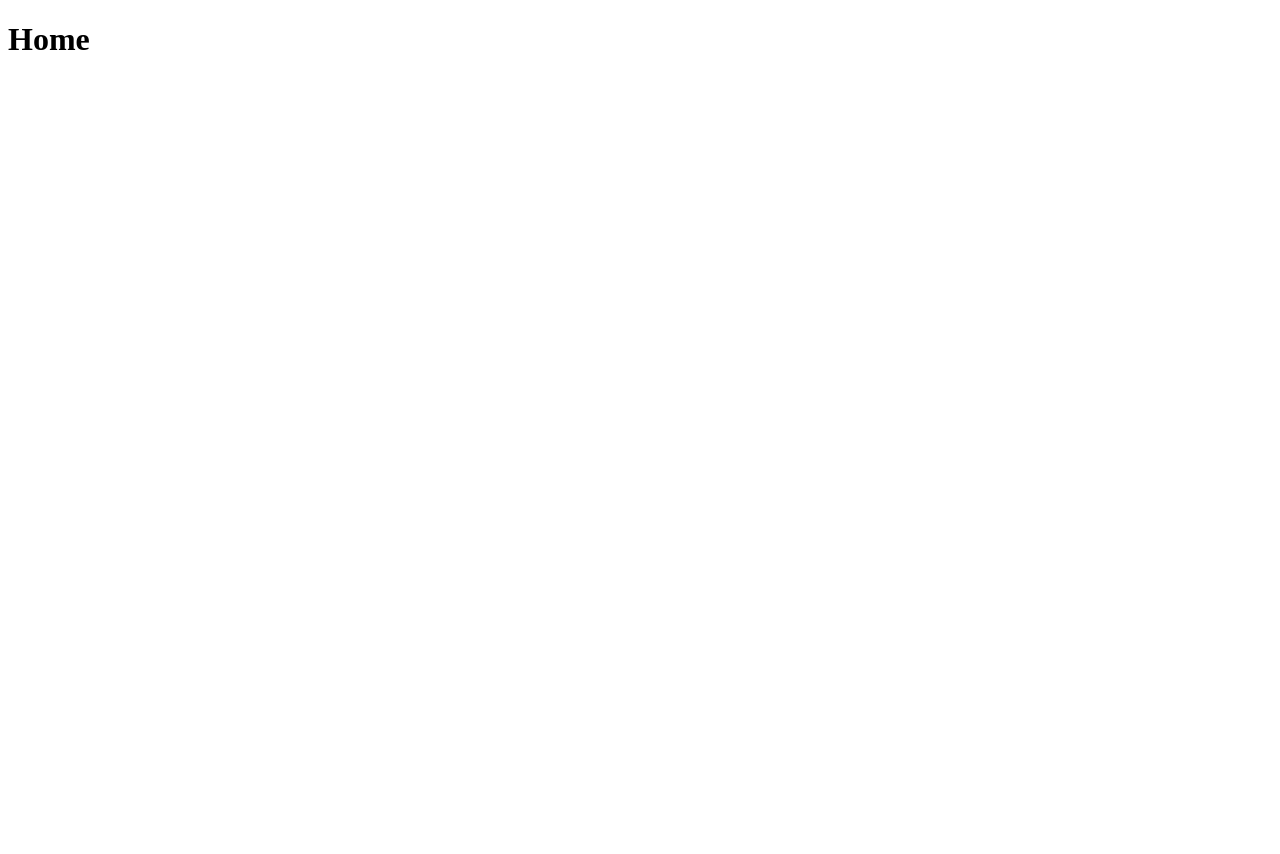
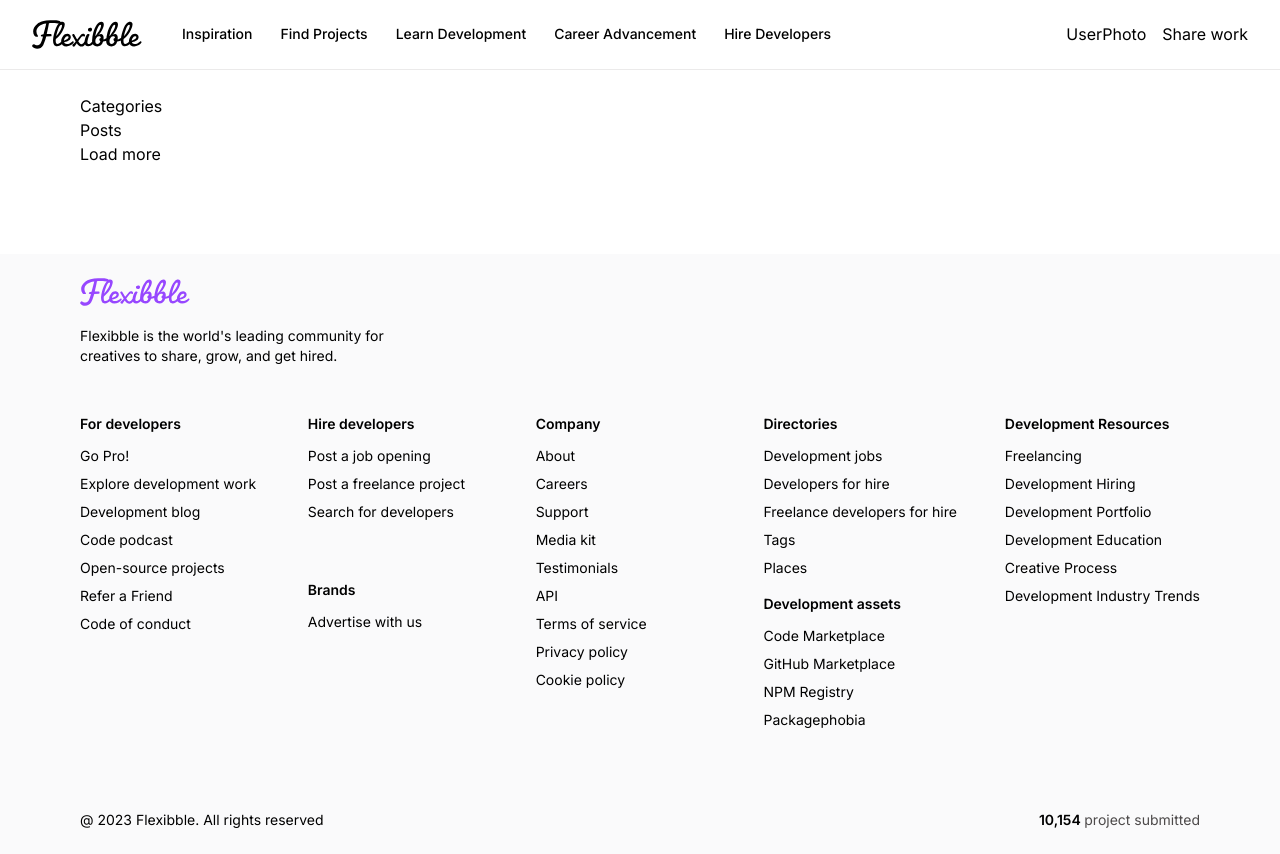
Before and after one commit to Choaib-ELMADI/dribble-clone, a Next.js app: page / in a window 1280 px wide. Before the commit the page ends 800 px from the top, so only its background shows below. Built offline with nearby package versions, Linux system fonts and the light colour scheme.

Commit message:
Create the Navbar, Footer and layout

```diff
--- a/app/globals.css
+++ b/app/globals.css
@@ -11,7 +11,7 @@
 }
 
 body {
-    font-family: Inter;
+    font-family: Inter, sans-serif;
 }
 
 .flexCenter {
--- a/app/layout.tsx
+++ b/app/layout.tsx
@@ -1,16 +1,24 @@
+import './globals.css';
+import Navbar from '@/components/Navbar';
+import Footer from '@/components/Footer';
+
+
+
 export const metadata = {
-  title: 'Next.js',
-  description: 'Generated by Next.js',
-}
+  title: 'Flexibble',
+  description: 'Dribble clone, showcase and discover projects',
+};
 
-export default function RootLayout({
-  children,
-}: {
-  children: React.ReactNode
-}) {
+export default function RootLayout({ children }: { children: React.ReactNode }) {
   return (
     <html lang="en">
-      <body>{children}</body>
+      <body>
+        <Navbar />
+        <main>
+          { children }
+        </main>
+        <Footer />
+      </body>
     </html>
-  )
-}
+  );
+};
--- a/app/page.tsx
+++ b/app/page.tsx
@@ -1,8 +1,10 @@
 const Home = () => {
     return (
-        <div>
-            <h1>Home</h1>
-        </div>
+        <section className="flex-start flex-col paddings mb-16">
+            <h2>Categories</h2>
+            <h2>Posts</h2>
+            <h2>Load more</h2>
+        </section>
     );
 };
 
--- /dev/null
+++ b/components/AuthProviders.tsx
@@ -0,0 +1,13 @@
+
+
+
+
+const AuthProviders = () => {
+    return (
+        <div className=''>
+            AuthProviders
+        </div>
+    );
+};
+
+export default AuthProviders;
--- /dev/null
+++ b/components/Footer.tsx
@@ -0,0 +1,101 @@
+import Image from "next/image";
+import Link from "next/link";
+
+import { footerLinks } from "@/constants";
+
+type ColumnProps = {
+    title: string,
+    links: Array<string>,
+};
+
+const FooterColumn = ({ title, links }: ColumnProps) => (
+    <div className="footer_column">
+        <h4 className="font-semibold">{ title }</h4>
+        <ul className="flex flex-col gap-2 font-normal">
+            {
+                links.map((sublink) => (
+                    <Link
+                        key={ sublink }
+                        href={ `/${ sublink.toLowerCase().replaceAll(' ', '-') }` }
+                    >
+                        { sublink }
+                    </Link>
+                ))
+            }
+        </ul>
+    </div>
+);
+
+
+
+const Fooetr = () => {
+    return (
+        <footer className='flexStart footer'>
+            <div className="flex flex-col gap-12 w-full">
+                <div className="flex items-start flex-col">
+                    <Image
+                        src='/logo-purple.svg'
+                        alt=''
+                        width={ 110 }
+                        height={ 30 }
+                        draggable='false'
+                    />
+                    <p className="text-start text-sm font-normal mt-5 max-w-xs">
+                        Flexibble is the world's leading community for creatives
+                        to share, grow, and get hired.
+                    </p>
+                </div>
+                <div className="flex flex-wrap gap-12">
+                    <FooterColumn
+                        key={ footerLinks[0].title }
+                        title={ footerLinks[0].title }
+                        links={ footerLinks[0].links }
+                    />
+                    <div className="flex flex-col flex-1 gap-4">
+                        <FooterColumn
+                            key={ footerLinks[1].title }
+                            title={ footerLinks[1].title }
+                            links={ footerLinks[1].links }
+                        />
+                        <FooterColumn
+                            key={ footerLinks[2].title }
+                            title={ footerLinks[2].title }
+                            links={ footerLinks[2].links }
+                        />
+                    </div>
+                    <FooterColumn
+                        key={ footerLinks[3].title }
+                        title={ footerLinks[3].title }
+                        links={ footerLinks[3].links }
+                    />
+                    <div className="flex flex-col flex-1 gap-4">
+                        <FooterColumn
+                            key={ footerLinks[4].title }
+                            title={ footerLinks[4].title }
+                            links={ footerLinks[4].links }
+                        />
+                        <FooterColumn
+                            key={ footerLinks[5].title }
+                            title={ footerLinks[5].title }
+                            links={ footerLinks[5].links }
+                        />
+                    </div>
+                    <FooterColumn
+                        key={ footerLinks[6].title }
+                        title={ footerLinks[6].title }
+                        links={ footerLinks[6].links }
+                    />
+                </div>
+            </div>
+            <div className="flexBetween footer_copyright">
+                <p>@ 2023 Flexibble. All rights reserved</p>
+                <p className="text-gray">
+                    <span className="text-black font-semibold">10,154 </span>
+                    project submitted
+                </p>
+            </div>
+        </footer>
+    );
+};
+
+export default Fooetr;
--- /dev/null
+++ b/components/Navbar.tsx
@@ -0,0 +1,48 @@
+import Link from 'next/link';
+import Image from 'next/image';
+
+import { NavLinks } from '@/constants';
+import AuthProviders from './AuthProviders';
+
+
+
+const Navbar = () => {
+    const session = {};
+
+    return (
+        <nav className='flexBetween navbar'>
+            <div className='flex-1 flexStart gap-10'>
+                <Link href='/'>
+                    <Image
+                        src='/logo.svg'
+                        alt=''
+                        width={ 110 }
+                        height={ 30 }
+                        draggable='false'
+                    />
+                </Link>
+                <ul className='xl:flex hidden text-small gap-7'>
+                    {
+                        NavLinks.map((navLink) => (
+                            <li key={ navLink.key }>
+                                <Link href={ navLink.href }>{ navLink.text }</Link>
+                            </li>
+                        ))
+                    }
+                </ul>
+            </div>
+            <div className='flexCenter gap-4'>
+                { session ? (
+                    <>
+                        UserPhoto
+                        <Link href='/create-project'>Share work</Link>
+                    </>
+                ) : (
+                    <AuthProviders />
+                )}
+            </div>
+        </nav>
+    );
+};
+
+export default Navbar;
--- /dev/null
+++ b/constants/index.ts
@@ -0,0 +1,96 @@
+export const NavLinks = [
+    { href: '/', key: 'Inspiration',        text: 'Inspiration' },
+    { href: '/', key: 'Find Projects',      text: 'Find Projects' },
+    { href: '/', key: 'Learn Development',  text: 'Learn Development' },
+    { href: '/', key: 'Career Advancement', text: 'Career Advancement' },
+    { href: '/', key: 'Hire Developers',    text: 'Hire Developers' }
+];
+
+export const categoryFilters = [
+    "Frontend",
+    "Backend",
+    "Full-Stack",
+    "Mobile",
+    "UI/UX",
+    "Game Dev",
+    "DevOps",
+    "Data Science",
+    "Machine Learning",
+    "Cybersecurity",
+    "Blockchain",
+    "E-commerce",
+    "Chatbots"
+];
+
+export const footerLinks = [
+    {
+        title: 'For developers',
+        links: [
+            'Go Pro!',
+            'Explore development work',
+            'Development blog',
+            'Code podcast',
+            'Open-source projects',
+            'Refer a Friend',
+            'Code of conduct',
+        ],
+    },
+    {
+        title: 'Hire developers',
+        links: [
+            'Post a job opening',
+            'Post a freelance project',
+            'Search for developers',
+        ],
+    },
+    {
+        title: 'Brands',
+        links: [
+            'Advertise with us',
+        ],
+    },
+    {
+        title: 'Company',
+        links: [
+            'About',
+            'Careers',
+            'Support',
+            'Media kit',
+            'Testimonials',
+            'API',
+            'Terms of service',
+            'Privacy policy',
+            'Cookie policy',
+        ],
+    },
+    {
+        title: 'Directories',
+        links: [
+            'Development jobs',
+            'Developers for hire',
+            'Freelance developers for hire',
+            'Tags',
+            'Places',
+        ],
+    },
+    {
+        title: 'Development assets',
+        links: [
+            'Code Marketplace',
+            'GitHub Marketplace',
+            'NPM Registry',
+            'Packagephobia',
+        ],
+    },
+    {
+        title: 'Development Resources',
+        links: [
+            'Freelancing',
+            'Development Hiring',
+            'Development Portfolio',
+            'Development Education',
+            'Creative Process',
+            'Development Industry Trends',
+        ],
+    },
+];
```
